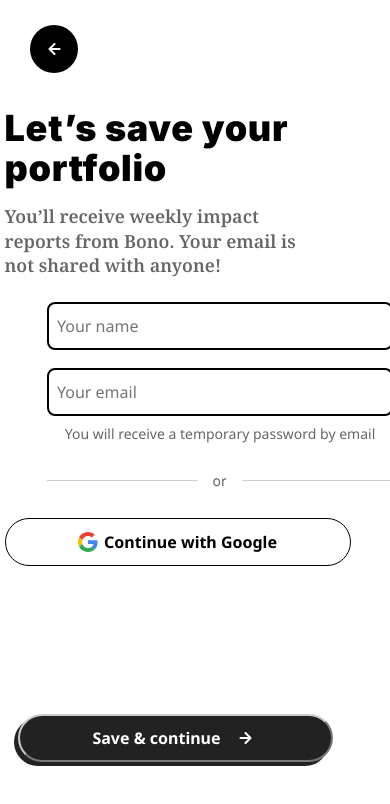
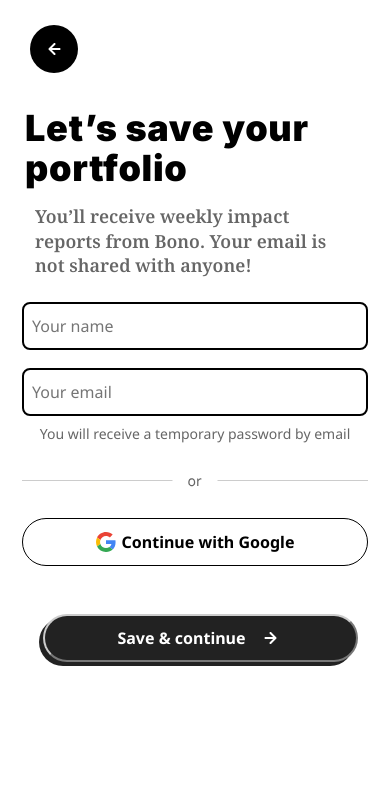
Before and after one commit to miladBann/Bono, a Next.js app: page /register in a window 390 px wide. Shown: the top 804 px of the page. Built offline with nearby package versions, Linux system fonts and the light colour scheme.

Commit message:
Update Register.module.css

```diff
--- a/styles/Register.module.css
+++ b/styles/Register.module.css
@@ -101,24 +101,17 @@
 /*########################################*/
 
 @media (max-width: 768px) {
+
     .h1 {
         margin-top: 60px;
-        margin-left: 50px;
-
+        width: 380px;
+        margin-left: 40px;
     }
 
     .subtitle {
         width: 315px;
         text-align: left;
-        margin: 16px 0px 16px 50px;
-    }
-
-    .inputs_cont, .h4 {
-        margin-left: 50px;
-    }
-
-    .divider, .google_btn {
-        margin-left: 50px;
+        margin: 16px 0px 0px 50px;
     }
 
     .separater {
@@ -129,7 +122,7 @@
     }
 
     .register_page_bottom_div {
-        padding-right: 100px;
-        padding-top: 100px;
+        height: 60px;
+        margin-right: 20px;
     }
 }
```
